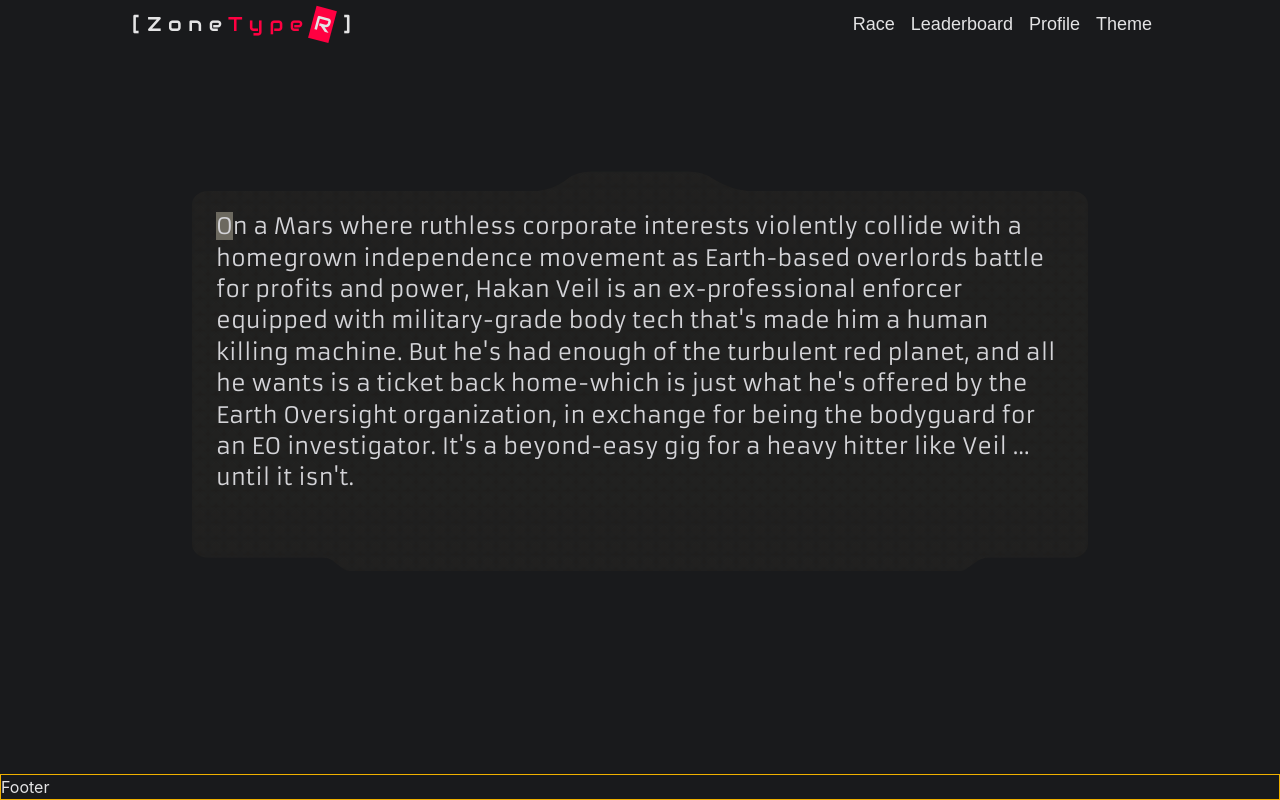
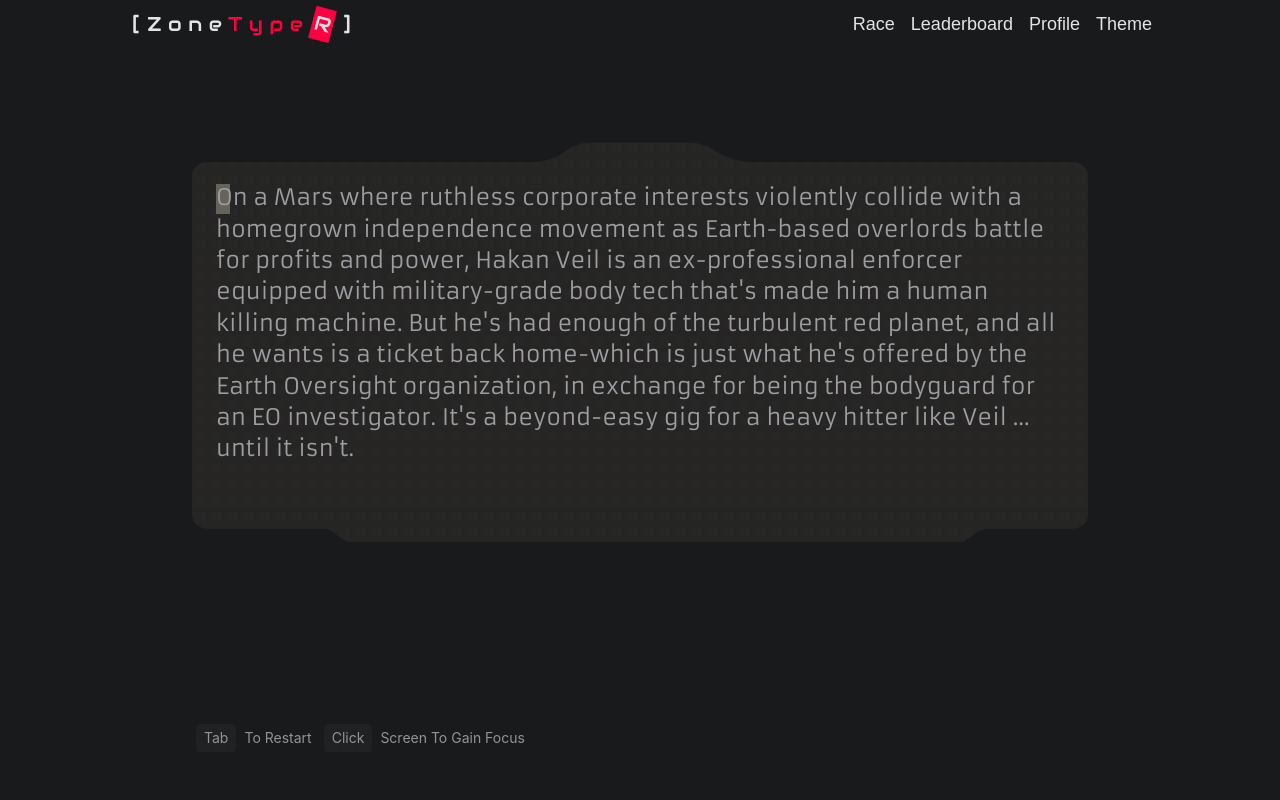
Before and after one commit to annunziatoc/Zonetyper, a React (Vite) app in the folder frontend/: page / in a window 1280 px wide. Built offline with nearby package versions, Linux system fonts and the light colour scheme; a web font is replaced by a local one.

Commit message:
changed some colors of the main typing surface and added some footer helper icons and clickable surface area is larger

```diff
--- a/frontend/src/components/Layout/Footer.tsx
+++ b/frontend/src/components/Layout/Footer.tsx
@@ -1,10 +1,44 @@
-
 const Footer = () => {
-    return(
-        <div className="border border-yellow-500">Footer</div>
+    return (
+        <div className="flex justify-start px-1 py-2 mb-10 w-full max-w-4xl mx-auto gap-3 text-sm opacity-60">
+            <div className="flex gap-2 justify-center items-center">
+                <div className="relative py-1 px-2 bg-typing-surface dark:bg-typing-surface-dark rounded overflow-hidden">
+                    <div
+                        className="absolute inset-0 opacity-35"
+                        style={{
+                            backgroundImage: `
+                repeating-linear-gradient(45deg, transparent, transparent 8px, rgba(100,116,139,.08) 8px, rgba(100,116,139,.08) 16px),
+                repeating-linear-gradient(-45deg, transparent, transparent 8px, rgba(100,116,139,.08) 8px, rgba(100,116,139,.08) 16px),
+                repeating-linear-gradient(45deg, transparent, transparent 4px, rgba(51,65,85,.12) 4px, rgba(51,65,85,.12) 8px),
+                repeating-linear-gradient(-45deg, transparent, transparent 4px, rgba(51,65,85,.12) 4px, rgba(51,65,85,.12) 8px)
+            `,
+                            backgroundSize: '16px 16px, 16px 16px, 8px 8px, 8px 8px'
+                        }}
+                    />
+                    <span className="relative z-10">Tab</span>
+                </div>
+                To Restart
+            </div>
+            <div className="flex gap-2 justify-center items-center">
+                <div className="relative py-1 px-2 bg-typing-surface dark:bg-typing-surface-dark rounded overflow-hidden">
+                    <div
+                        className="absolute inset-0 opacity-35"
+                        style={{
+                            backgroundImage: `
+                repeating-linear-gradient(45deg, transparent, transparent 8px, rgba(100,116,139,.08) 8px, rgba(100,116,139,.08) 16px),
+                repeating-linear-gradient(-45deg, transparent, transparent 8px, rgba(100,116,139,.08) 8px, rgba(100,116,139,.08) 16px),
+                repeating-linear-gradient(45deg, transparent, transparent 4px, rgba(51,65,85,.12) 4px, rgba(51,65,85,.12) 8px),
+                repeating-linear-gradient(-45deg, transparent, transparent 4px, rgba(51,65,85,.12) 4px, rgba(51,65,85,.12) 8px)
+            `,
+                            backgroundSize: '16px 16px, 16px 16px, 8px 8px, 8px 8px'
+                        }}
+                    />
+                    <span className="relative z-10">Click</span>
+                </div>
+                Screen To Gain Focus
+            </div>
+        </div>
     )
 }
 
-
-
 export default Footer
--- a/frontend/src/components/TextAreaInput.tsx
+++ b/frontend/src/components/TextAreaInput.tsx
@@ -1,34 +1,43 @@
-import {useState, type RefObject} from 'react';
+import {useState, type RefObject, useRef, useEffect} from 'react';
+import {motion} from 'framer-motion';
 
 interface TextAreaInputProps {
     inputRef: RefObject<HTMLTextAreaElement | null>;
 }
 
 const TextAreaInput = ({inputRef}: TextAreaInputProps) => {
-
-
     const testStr = `On a Mars where ruthless corporate interests violently
     collide with a homegrown independence movement as Earth-based overlords
-    battle for profits and power, Hakan Veil is an ex–professional enforcer
+    battle for profits and power, Hakan Veil is an ex-professional enforcer
     equipped with military-grade body tech that's made him a human killing machine.
     But he's had enough of the turbulent red planet, and all he wants is a ticket
-    back home—which is just what he's offered by the Earth Oversight organization,
+    back home-which is just what he's offered by the Earth Oversight organization,
     in exchange for being the bodyguard for an EO investigator. It's a beyond-easy
     gig for a heavy hitter like Veil … until it isn't.`
         .trim().replace(/\s+/g, ' ').replace(/[–—]/g, '-');
 
+    const [textInput, setTextInput] = useState("")
+    const [caretPos, setCaretPos] = useState({ left: 0, top: 0 })
+    const charRefs = useRef<(HTMLSpanElement | null)[]>([])
 
-    const [textInput, setTextInput] = useState("")
-
+    useEffect(() => {
+        const currentChar = charRefs.current[textInput.length]
+        if (currentChar) {
+            const rect = currentChar.getBoundingClientRect()
+            const parentRect = currentChar.parentElement?.getBoundingClientRect()
+            if (parentRect) {
+                setCaretPos({
+                    left: rect.left - parentRect.left,
+                    top: rect.top - parentRect.top
+                })
+            }
+        }
+    }, [textInput.length])
 
     function checkInput(index: number) {
         if (index >= textInput.length) return 'text-typing-surface-text dark:text-typing-surface-text-dark';
         if (textInput[index] === testStr[index]) return 'text-text-success dark:text-text-success-dark';
         return 'bg-bg-failure dark:bg-bg-failure-dark'
-    }
-
-    function highlightCurrentCaret(index: number) {
-       return textInput.length === index ? 'bg-caret-background dark:bg-caret-background-dark' : '';
     }
 
     return (
@@ -37,7 +46,7 @@ const TextAreaInput = ({inputRef}: TextAreaInputProps) => {
                 ref={inputRef}
                 value={textInput}
                 onChange={(e) => {
-                    if(e.target.value.length <= testStr.length) {
+                    if (e.target.value.length <= testStr.length) {
                         setTextInput(e.target.value)
                     }
                 }}
@@ -47,15 +56,30 @@ const TextAreaInput = ({inputRef}: TextAreaInputProps) => {
                 }}
             />
 
-            <div>
-                {testStr.split('').map((char, index) => (
-                    <span key={index} className={`${checkInput(index)} ${highlightCurrentCaret(index)} text-[1.40rem]`}>{char}</span>
-                    )
-                )}
+            <div className="relative">
+                <motion.div
+                    className="absolute bg-caret-background dark:bg-caret-background-dark pointer-events-none z-0"
+                    animate={{
+                        left: `${caretPos.left}px`,
+                        top: `${caretPos.top}px`
+                    }}
+                    transition={{duration: 0.05, ease: "easeOut"}}
+                    style={{width: '0.85rem', height: '1.85rem'}}
+                />
+                <div className="relative z-10">
+                    {testStr.split('').map((char, index) => (
+                        <span
+                            key={index}
+                            ref={el => void(charRefs.current[index] = el)}
+                            className={`${checkInput(index)} text-[1.40rem] font-mono`}
+                        >
+                            {char}
+                        </span>
+                    ))}
+                </div>
             </div>
         </div>
     )
 }
 
-
 export default TextAreaInput;
--- a/frontend/src/main.css
+++ b/frontend/src/main.css
@@ -16,10 +16,10 @@
     --color-surface-dark: #31748F;
 
     --color-typing-surface: #b2b4b8;
-    --color-typing-surface-dark: #1f1e1c;
+    --color-typing-surface-dark: oklch(0.26 0.0041 84.59);
 
-    --color-typing-surface-text: #1f1e1c;
-    --color-typing-surface-text-dark: oklch(0.871 0.006 286.286);
+    --color-typing-surface-text: oklch(0.45 0.0041 84.59);
+    --color-typing-surface-text-dark: oklch(0.70 0.006 286.286);
 
     --color-text-primary: #1a1a1a;
     --color-text-primary-dark: oklch(92% 0.001 286.375);
@@ -28,7 +28,7 @@
     --color-text-secondary-dark: #95AFC7;
 
     --color-caret-background: oklch(0.67 0.0 93.27);
-    --color-caret-background-dark: oklch(0.52 0.015 93.27);
+    --color-caret-background-dark: oklch(0.50 0.015 93.27);
 
     --color-text-success: oklch(0.5709 0.28 251.58);
     --color-text-success-dark: oklch(0.63 0.16 245);
--- a/frontend/src/pages/MainSection.tsx
+++ b/frontend/src/pages/MainSection.tsx
@@ -11,7 +11,8 @@ const MainSection = () => {
     const inputRef = useRef<HTMLTextAreaElement>(null);
 
     return (
-        <div className="h-full flex items-center justify-center">
+        <div className="h-full flex items-center justify-center"
+             onClick={() => {inputRef.current?.focus();}}>
             <section className="relative w-full max-w-4xl mx-auto h-[400px] -mt-30">
                 <div
                     onClick={() => {inputRef.current?.focus();}}
--- /dev/null
+++ b/package.json
@@ -0,0 +1,5 @@
+{
+  "dependencies": {
+    "motion": "^12.23.25"
+  }
+}
```
Also changed, not shown: 1 other file (tests, documents, lock files or other folders).
